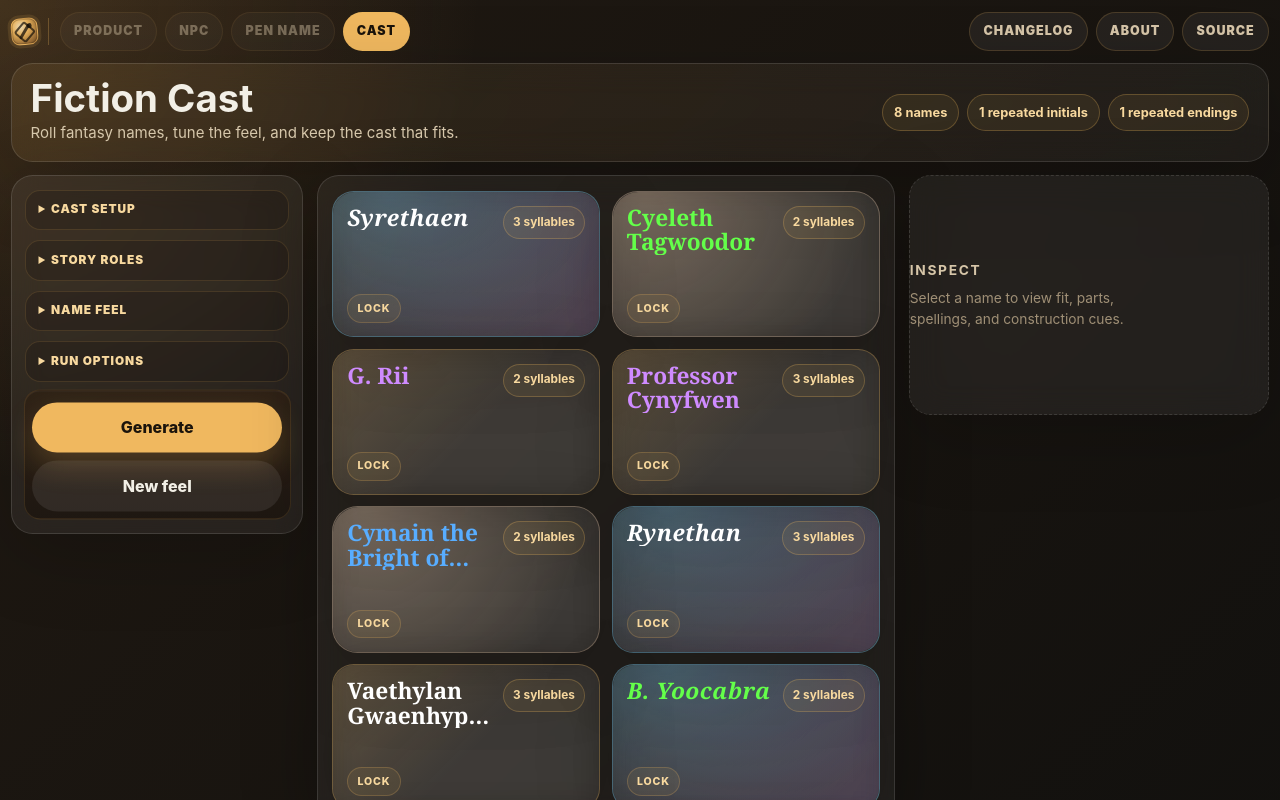
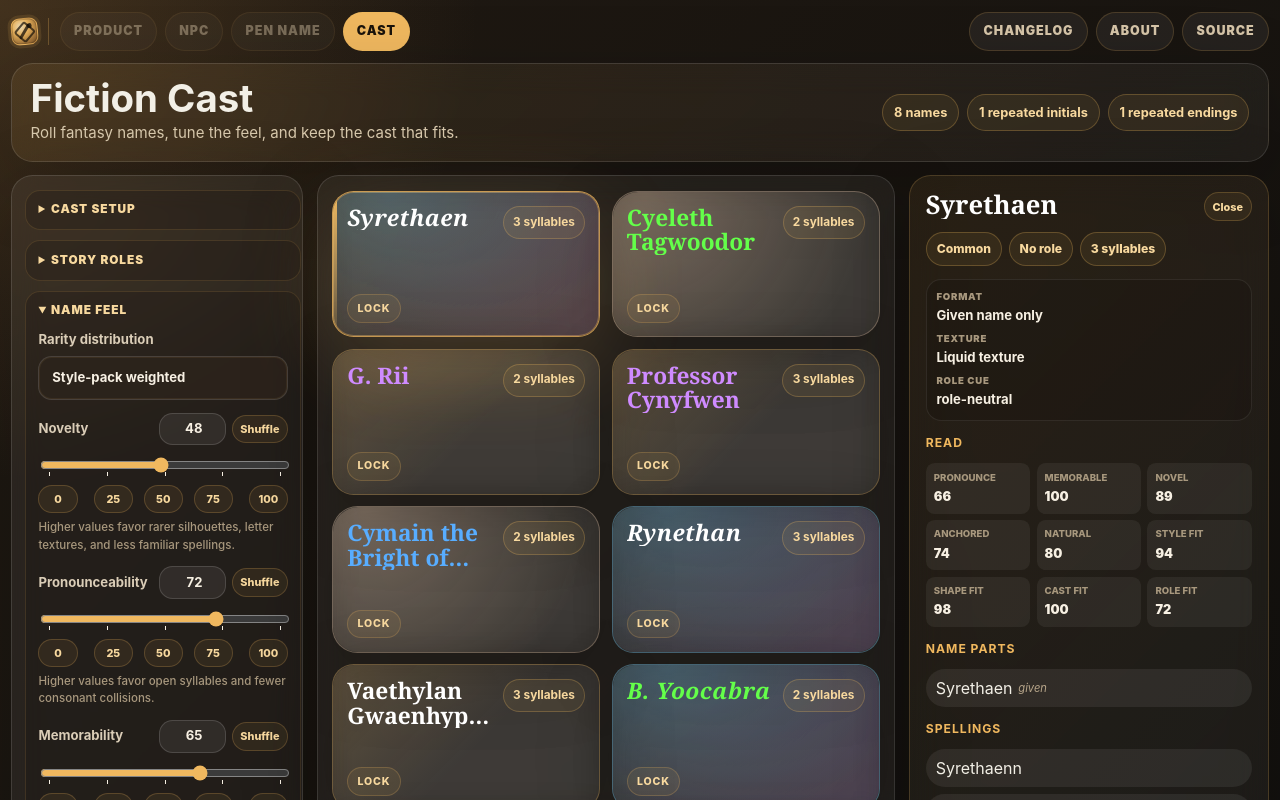
Before and after one commit to jaahay/name-forge, a React (Vite) app: page / in a window 1280 px wide. Shown: the top 800 px of the page. Built offline with nearby package versions, Linux system fonts and the light colour scheme.

Commit message:
Implement cast interaction pass

```diff
--- a/src/ui/GeneratorView.tsx
+++ b/src/ui/GeneratorView.tsx
@@ -1,4 +1,4 @@
-import { useState, type FormEvent, type KeyboardEvent } from 'react';
+import { useEffect, useState, type FormEvent, type KeyboardEvent } from 'react';
 import { serializeCastAsJson, serializeCastAsMarkdown } from '../engine/export';
 import { rarityDistributionOptions } from '../engine/rarity';
 import { castRoleOptions, castRolePresetOptions, roleInfluenceOptions } from '../engine/roles';
@@ -72,6 +72,15 @@ function EmptyInspector() {
   );
 }
 
+function resolveSelectedNameId(previousSelectedId: string, ensemble: GeneratedEnsemble, lockedNameIds: Set<string>): string {
+  if (previousSelectedId && ensemble.names.some((name) => name.id === previousSelectedId)) {
+    return previousSelectedId;
+  }
+
+  const firstLocked = ensemble.names.find((name) => lockedNameIds.has(name.id));
+  return firstLocked?.id ?? ensemble.names[0]?.id ?? '';
+}
+
 export function GeneratorView({
   mode,
   stylePacks,
@@ -93,32 +102,33 @@ export function GeneratorView({
   const slotRoleCount = Math.max(0, Math.min(castSize, 8));
   const hasRoleMix = (settings.rolePreset ?? 'none') !== 'none';
   const selectedRoleInfluence = roleInfluenceOptions.find((option) => option.value === (settings.roleInfluence ?? 'off'));
-  const selectedName = ensemble.names.find((name) => name.id === selectedNameId);
-  const selectedNameKey = selectedName?.id ?? '';
   const modeTitle = titleCaseLabel(mode.label);
   const castSizeLabel = `${mode.shortLabel} size`;
   const lockedCount = lockedNameIds.size;
   const hasLockedNames = lockedCount > 0;
+  const resolvedSelectedNameId = resolveSelectedNameId(selectedNameId, ensemble, lockedNameIds);
+  const selectedName = ensemble.names.find((name) => name.id === resolvedSelectedNameId);
+  const selectedNameKey = selectedName?.id ?? '';
+
+  useEffect(() => {
+    if (selectedNameId !== resolvedSelectedNameId) {
+      setSelectedNameId(resolvedSelectedNameId);
+    }
+  }, [resolvedSelectedNameId, selectedNameId]);
 
   function updateCastSize(value: number) {
     onUpdateSetting('castSize', clampCastSize(value));
   }
 
-  function toggleSelectedName(id: string) {
-    setSelectedNameId((currentId) => (currentId === id ? '' : id));
-  }
-
-  function collapseSelection() {
-    setSelectedNameId('');
+  function selectName(id: string) {
+    setSelectedNameId(id);
   }
 
   function submitGeneration(event?: FormEvent) {
-    collapseSelection();
     onGenerate(event);
   }
 
   function commitSeed() {
-    collapseSelection();
     onCommitSettings();
   }
 
@@ -129,12 +139,10 @@ export function GeneratorView({
   }
 
   function randomizeSliders() {
-    collapseSelection();
     onRandomizeSliders();
   }
 
   function randomizeSlider(key: ControlKey) {
-    collapseSelection();
     onRandomizeSlider(key);
   }
 
@@ -147,7 +155,7 @@ export function GeneratorView({
             name={name}
             isSelected={name.id === selectedNameKey}
             isLocked={lockedNameIds.has(name.id)}
-            onSelect={toggleSelectedName}
+            onSelect={selectName}
             onToggleLocked={onToggleLockedName}
           />
         ))}
@@ -155,7 +163,7 @@ export function GeneratorView({
     </section>
   );
 
-  const inspector = selectedName ? <NameInspector name={selectedName} onDismiss={() => setSelectedNameId('')} /> : <EmptyInspector />;
+  const inspector = selectedName ? <NameInspector name={selectedName} /> : <EmptyInspector />;
 
   return (
     <>
@@ -239,7 +247,7 @@ export function GeneratorView({
             </div>
           </details>
 
-          <details className="control-section">
+          <details className="control-section" open>
             <summary>Name feel</summary>
             <div className="control-section-body">
               <label>
@@ -265,11 +273,11 @@ export function GeneratorView({
           </details>
 
           <div className="actions" aria-label="Generation actions">
+            <button type="submit">Generate</button>
+            <button type="button" className="secondary" onClick={randomizeSliders}>Reroll feel</button>
             {hasLockedNames ? (
               <p className="lock-status">{lockedCount} locked. Generate keeps locked names and rerolls the rest. <button type="button" className="anchor-button" onClick={onClearLockedNames}>Clear</button></p>
             ) : null}
-            <button type="submit">Generate</button>
-            <button type="button" className="secondary" onClick={randomizeSliders}>New feel</button>
           </div>
         </form>
 
```
